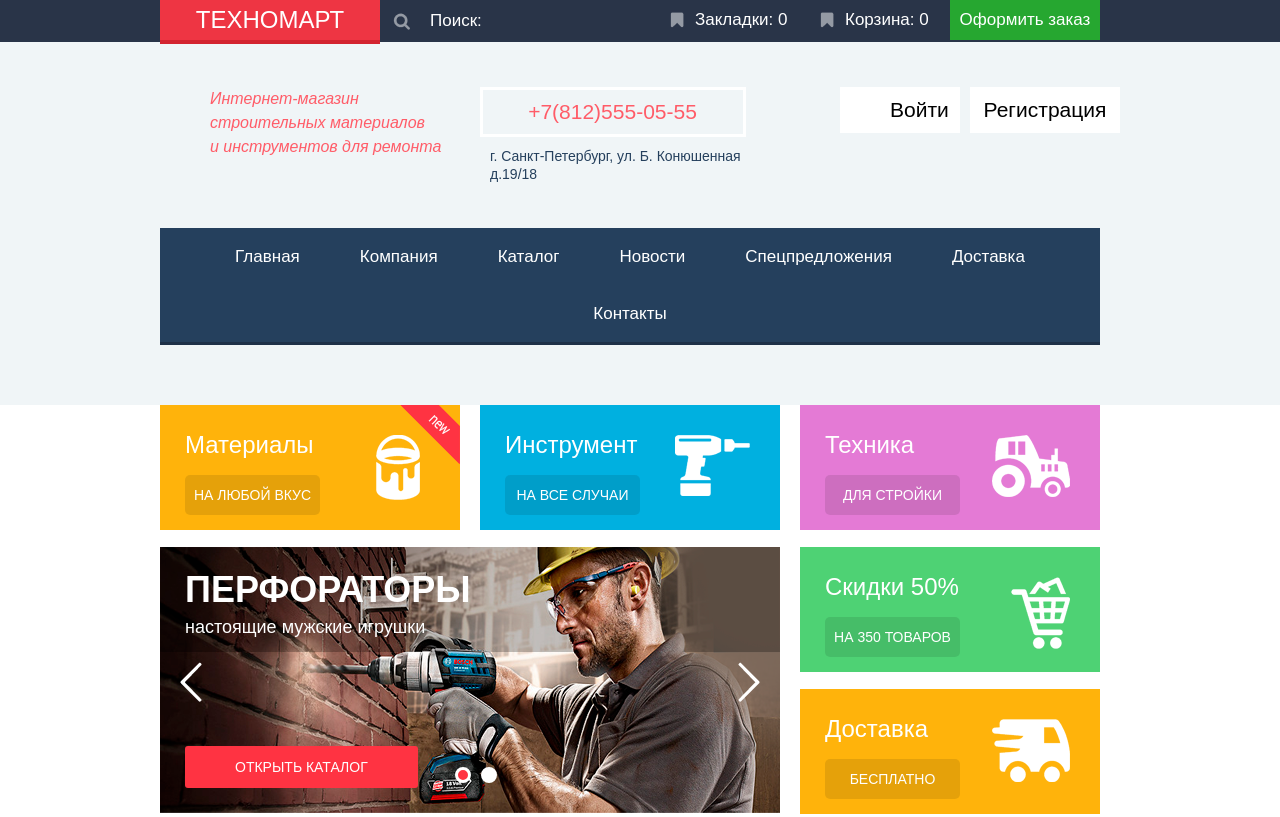
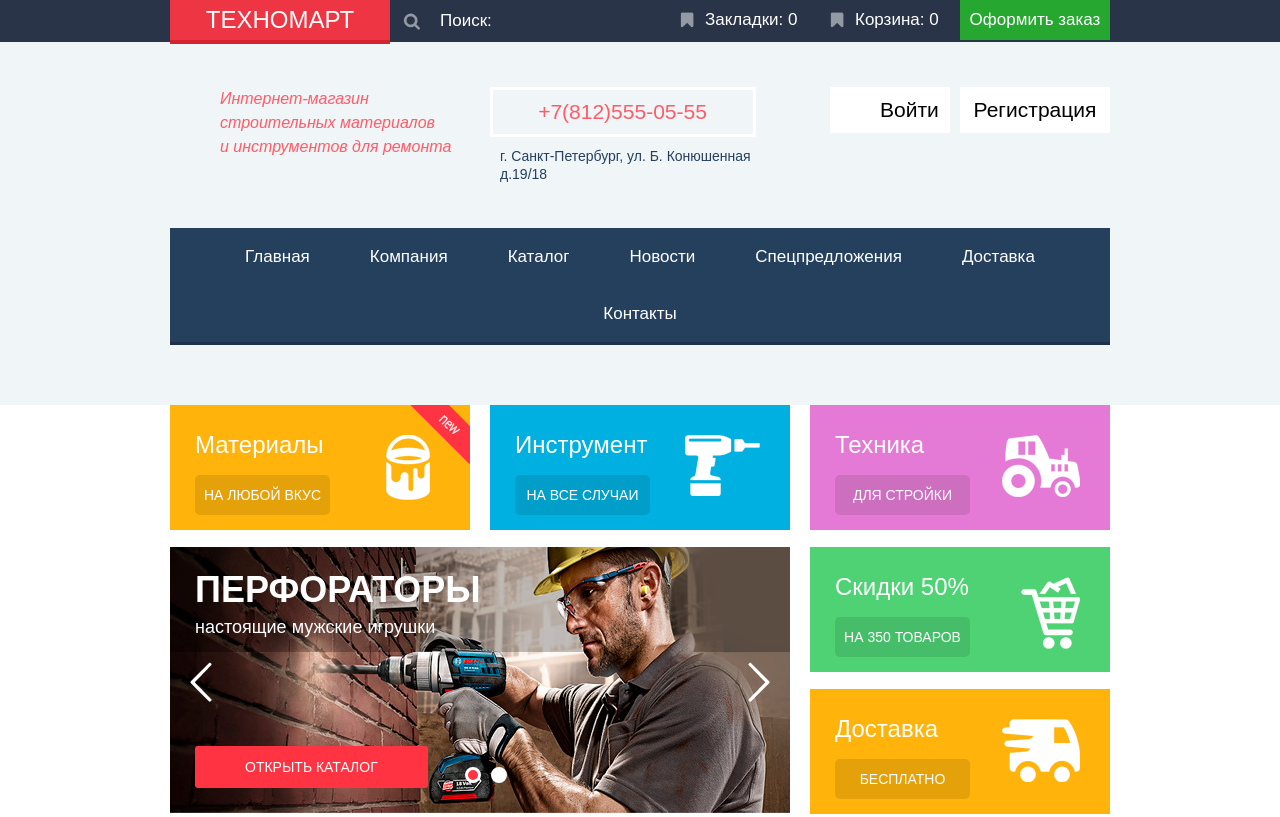
Before and after one commit to PerfilievAlexandr/TechnoMart, a plain HTML site: page index.html in a window 1280 px wide. Shown: the top 817 px of the page. Drawn offline with Linux system fonts and the light colour scheme.

Commit message:
Вернулись к первоночальному варианту

```diff
--- a/css/style.css
+++ b/css/style.css
@@ -6,7 +6,7 @@ body {
 }
 
 .conteiner {
-	width: 960px;
+	width: 940px;
 	padding: 0 10px;
 	margin: 0 auto;
 	position: relative;
--- a/index.html
+++ b/index.html
@@ -10,7 +10,7 @@
 	<header class="header">
 		<div class="header-top clearfix">
 			<div class="conteiner clearfix">
-				<span href="#" class="logo">ТЕХНОМАРТ</span>
+				<a href="#" class="logo">ТЕХНОМАРТ</a>
 				<form action="#" method="get" class="search-form">
 					<input type="text" name="search" id="search">
 					<label for="search">Поиск:</label>
```
